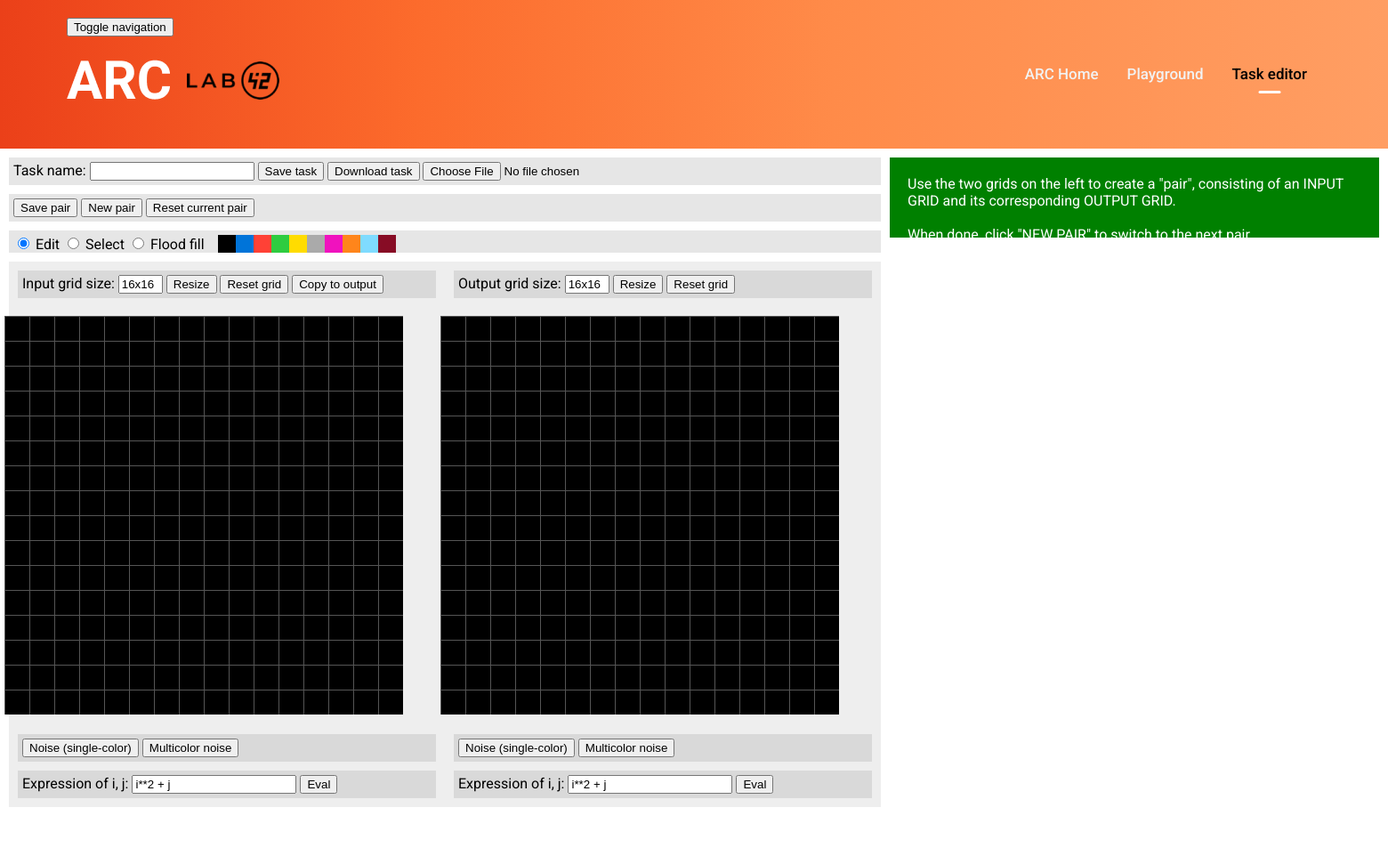
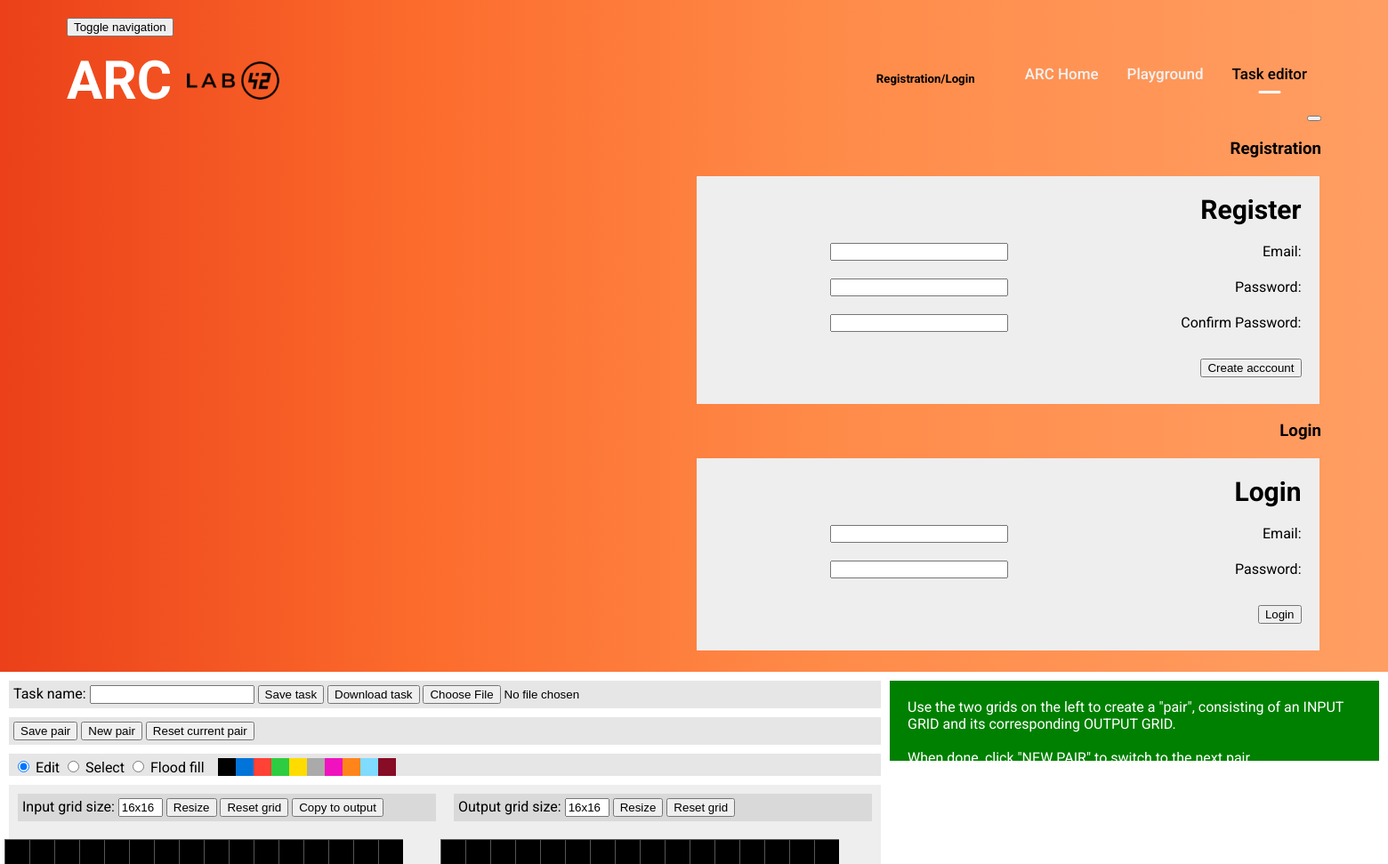
Before and after one commit to mangoit-abhi/arc-fask-first, a Flask app: page /editor in a window 1560 px wide. Shown: the top 971 px of the page at 89% size. Before the commit the page ends 907 px from the top, so only its background shows below. Run offline with Flask 2, Linux system fonts and the light colour scheme; a user stored in the database is signed in; some libraries are stand-ins or nearby versions.

Commit message:
Add files via upload
Home and navigation update with popup

```diff
--- a/templates/navbar.html
+++ b/templates/navbar.html
@@ -13,7 +13,7 @@
               <ul class="nav navbar-nav">
                 <li><a {% if location == "home" %}class="active"{% endif %} href="/">ARC Home</a></li>
                 <li><a {% if location == "playground" %}class="active"{% endif %} href="/playground">Playground</a></li>
-                <li><a {% if location == "editor" %}class="active"{% endif %} href="/editor">Task editor</a></li>
+                <li><a {% if location == "editor" %}class="active"{% endif %} href="/editor" data-bs-toggle="modal" data-bs-target="#RegisterLogin">Task editor</a></li>
             <!-- {% if logged_in %} -->
 
             <!-- <a href="/logout">Logout</a> -->
@@ -23,8 +23,70 @@
             <!-- {% endif %}--> </ul>
 
             </div>
+            <div class="modal fade" id="RegisterLogin" tabindex="-1" aria-labelledby="RegisterLoginLabel" aria-hidden="true">
+              <div class="modal-dialog">
+                <div class="modal-content">
+                  <div class="modal-header">
+                    <h5 class="modal-title" id="RegisterLoginLabel">Registration/Login</h5>
+                    <div>{% if error %}<p class="error">{{error}}</p>{% endif %}</div>
+                    <button type="button" class="btn-close" data-bs-dismiss="modal" aria-label="Close"></button>
+                  </div>
+                  <div class="modal-body">
+                    <div class="tab-content">
+                      <div class="login-register-popup-wrapper">
+                        <div class="login-register-popup-left">
+                          <h3>Registration</h3>
+                          <div class="form">
+                            <div class="title" id="registrationform">Register</div>
+                            <p id="registration_error"></p>
+                            <form action="" method="POST" id="register_post">
+                              <div class="form_input">
+                                <label for="register_email">Email:</label>
+                                <input id="register_email" name="register_email" type="text" placeholder="" class="textbox" value="{{email}}"/>
+                              </div>
+                              <div class="form_input">
+                                <label for="register_password">Password:</label>
+                                <input id="register_password" name="register_password" type="password" placeholder="" class="textbox"/><br>
+                              </div>
+                              <div class="form_input">
+                                <label for="register_confirm_password">Confirm Password:</label>
+                                <input id="register_confirm_password" name="register_confirm_password" type="password" placeholder="" class="textbox"/><br>
+                              </div>
+                              <button>Create acccount</button>
+                            </form>
+                          </div>
+                        </div>
+                        <div class="login-register-popup-right">
+                          <h3>Login</h3>
+                          <div class="form">
+                            <div class="title">Login</div>
+                            <p id="login_error"></p>
+                            <form action="" method="POST" id="login_post">
+                              <div class="form_input">
+                                <label for="login_email">Email:</label>
+                                <input id="login_email" name="login_email" type="text" value="{{email}}" class="textbox"/>
+                              </div>
+                              <div class="form_input">
+                                <label for="login_password">Password:</label>
+                                <input id="login_password" name="login_password" type="password" class="textbox"/>
+                              </div>
+                              <button type="submit" id="login_button">Login</button>
+                            </form>
+                          </div>
+                        </div>
+                      </div>
+                    </div>
+                  </div>
+                </div>
+              </div>
+            </div>
 
           </div>
         </div>
     </div>
 </div>
+
+<script src="https://cdn.jsdelivr.net/npm/@popperjs/core@2.9.2/dist/umd/popper.min.js" integrity="sha384-IQsoLXl5PILFhosVNubq5LC7Qb9DXgDA9i+tQ8Zj3iwWAwPtgFTxbJ8NT4GN1R8p" crossorigin="anonymous"></script>
+<script src="https://cdn.jsdelivr.net/npm/bootstrap@5.0.2/dist/js/bootstrap.min.js" integrity="sha384-cVKIPhGWiC2Al4u+LWgxfKTRIcfu0JTxR+EQDz/bgldoEyl4H0zUF0QKbrJ0EcQF" crossorigin="anonymous"></script>
+<script src="/js/login_ajax.js"></script>
+<script src="/js/register_ajax.js"></script>
```
Also changed, not shown: templates/home.html (+2 -11 lines).
